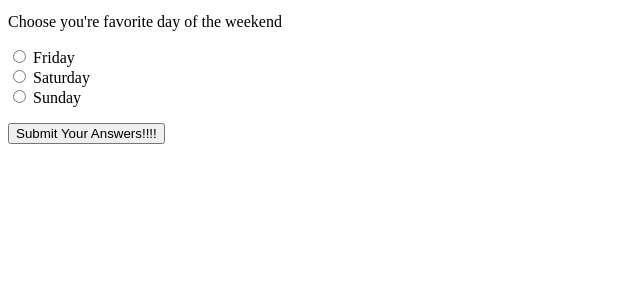
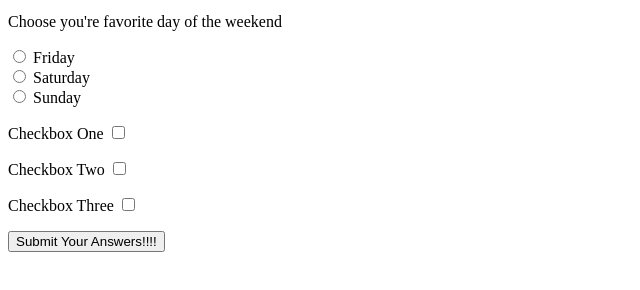
Before and after one commit to GU-Web-Dev-2024/participation-3-more-html-davidg7672, a plain HTML site: page index.html in a window 1280 px wide. Shown: the part 104-394 px from the top of the page, without its empty margins (0-640 px from the left). Drawn offline with Linux system fonts and the light colour scheme.

Commit message:
Added checkboxes

```diff
--- a/index.html
+++ b/index.html
@@ -31,6 +31,24 @@
                 <label for="sun">Sunday</label>
             </div>
 
+            <!-- Adding Check Boxes -->
+            <p>
+                <label for="checkbox_one">Checkbox One</label>
+                <input type="checkbox" id="checkbox_one" name="checkbox_one" />
+            </p>
+            <p>
+                <label for="checkbox_two">Checkbox Two</label>
+                <input type="checkbox" id="checkbox_two" name="checkbox_two" />
+            </p>
+            <p>
+                <label for="checkbox_three">Checkbox Three</label>
+                <input
+                    type="checkbox"
+                    id="checkbox_three"
+                    name="checkbox_three"
+                />
+            </p>
+
             <p><input type="submit" value="Submit Your Answers!!!!" /></p>
         </form>
     </body>
```
